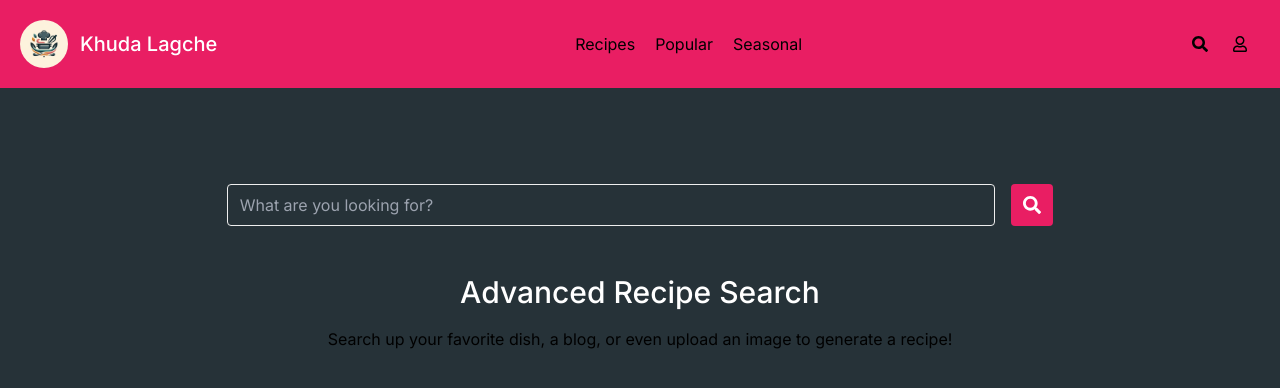
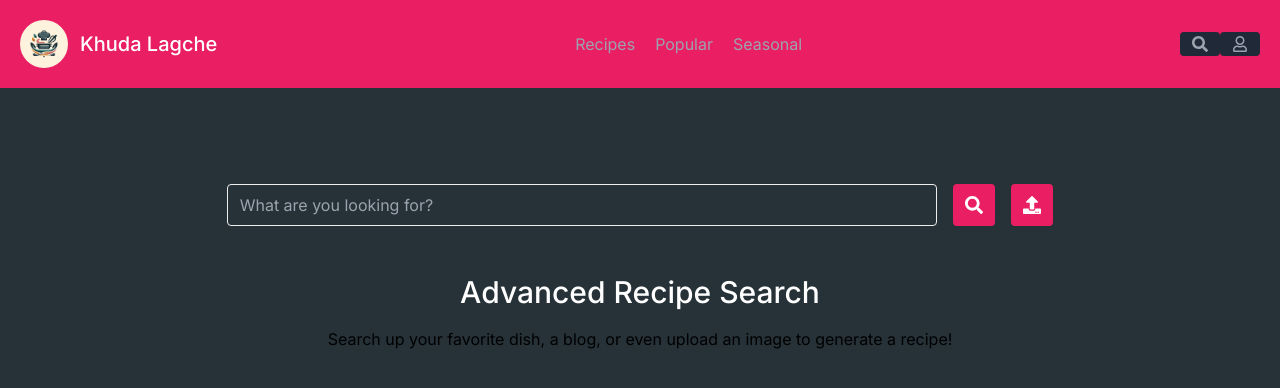
Before and after one commit to thetajwar2003/khuda-lagche, a Next.js app in the folder frontend/: page /search in a window 1280 px wide. Shown: the top 388 px of the page. Built offline with nearby package versions, Linux system fonts and the light colour scheme.

Commit message:
updated upload image modal

```diff
--- a/frontend/src/app/(main)/search/page.tsx
+++ b/frontend/src/app/(main)/search/page.tsx
@@ -1,10 +1,12 @@
 "use client";
+import UploadModal from "@/components/UploadModal";
 import React, { useState } from "react";
-import { FaSearch } from "react-icons/fa";
+import { FaSearch, FaUpload } from "react-icons/fa";
 
 export default function Search() {
   const [search, setSearch] = useState("");
   const [showDescription, setShowDescription] = useState(true);
+  const [openModal, setOpenModal] = useState(false);
 
   const handleSearchButton = () => {
     console.log(search);
@@ -13,6 +15,10 @@ export default function Search() {
 
   const handleSearchInput = (e: React.ChangeEvent<HTMLInputElement>) => {
     setSearch(e.target.value);
+  };
+
+  const handleUpload = () => {
+    setOpenModal(!openModal);
   };
 
   return (
@@ -38,9 +44,15 @@ export default function Search() {
             >
               <FaSearch />
             </button>
+            <button
+              className="text-white bg-accent border-0 p-3 focus:outline-none hover:bg-accent rounded text-lg"
+              onClick={handleUpload}
+            >
+              <FaUpload />
+            </button>
           </div>
           {showDescription && (
-            <div className="flex flex-col text-center w-full">
+            <div className="flex flex-col text-center w-full mb-12">
               <h1 className="sm:text-3xl text-2xl font-medium title-font mb-4 text-white">
                 Advanced Recipe Search
               </h1>
@@ -50,6 +62,7 @@ export default function Search() {
               </p>
             </div>
           )}
+          {openModal && <UploadModal />}
         </div>
       </section>
     </main>
--- /dev/null
+++ b/frontend/src/components/UploadModal.tsx
@@ -0,0 +1,55 @@
+"use client";
+import Image from "next/image";
+import React, { useState } from "react";
+import { FaUpload } from "react-icons/fa";
+
+export default function UploadModal() {
+  const [file, setFile] = useState<File | null>(null);
+
+  const uploadFile = (e: React.ChangeEvent<HTMLInputElement>) => {
+    setFile(e.target.files![0]);
+    console.log(file);
+  };
+  return (
+    <div className="flex items-center justify-center w-full ">
+      <label className="flex flex-col items-center justify-center w-2/3 h-64 border-2 border-gray-300 border-dashed rounded-lg cursor-pointer bg-gray-50 dark:hover:bg-gray-800 dark:bg-gray-700 hover:bg-gray-100 dark:border-gray-600 dark:hover:border-gray-500 dark:hover:bg-gray-600">
+        <div className="flex flex-col items-center justify-center m-6">
+          {file ? (
+            <>
+              <Image
+                src={URL.createObjectURL(file)}
+                width={200}
+                height={200}
+                alt="image uploaded"
+              />
+              <p className="m-2 text-sm text-gray-500 dark:text-gray-400">
+                {file.name}
+              </p>
+              <p className="text-xs text-gray-500 dark:text-gray-400">
+                {Math.ceil(file.size / 1000)} KB
+              </p>
+            </>
+          ) : (
+            <>
+              <FaUpload />
+              <p className="m-2 text-sm text-gray-500 dark:text-gray-400">
+                <span className="font-semibold">Click to upload</span> or drag
+                and drop
+              </p>
+              <p className="text-xs text-gray-500 dark:text-gray-400">
+                PNG, JPG, or JPEG
+              </p>
+            </>
+          )}
+        </div>
+        <input
+          id="dropzone-file"
+          type="file"
+          className="hidden"
+          accept="image/*"
+          onChange={uploadFile}
+        />
+      </label>
+    </div>
+  );
+}
--- a/frontend/tailwind.config.ts
+++ b/frontend/tailwind.config.ts
@@ -24,6 +24,19 @@ const config: Config = {
       neutral: "#EEEEEE", // Light Grey
       contrast: "#212121", // Nearly Black
       white: "#FFFFFF",
+      gray: {
+        50: "#f9fafb",
+        100: "#f3f4f6",
+        200: "#e5e7eb",
+        300: "#d1d5db",
+        400: "#9ca3af",
+        500: "#6b7280",
+        600: "#4b5563",
+        700: "#374151",
+        800: "#1f2937",
+        900: "#111827",
+        950: "#030712",
+      },
     },
   },
   plugins: [],
```
